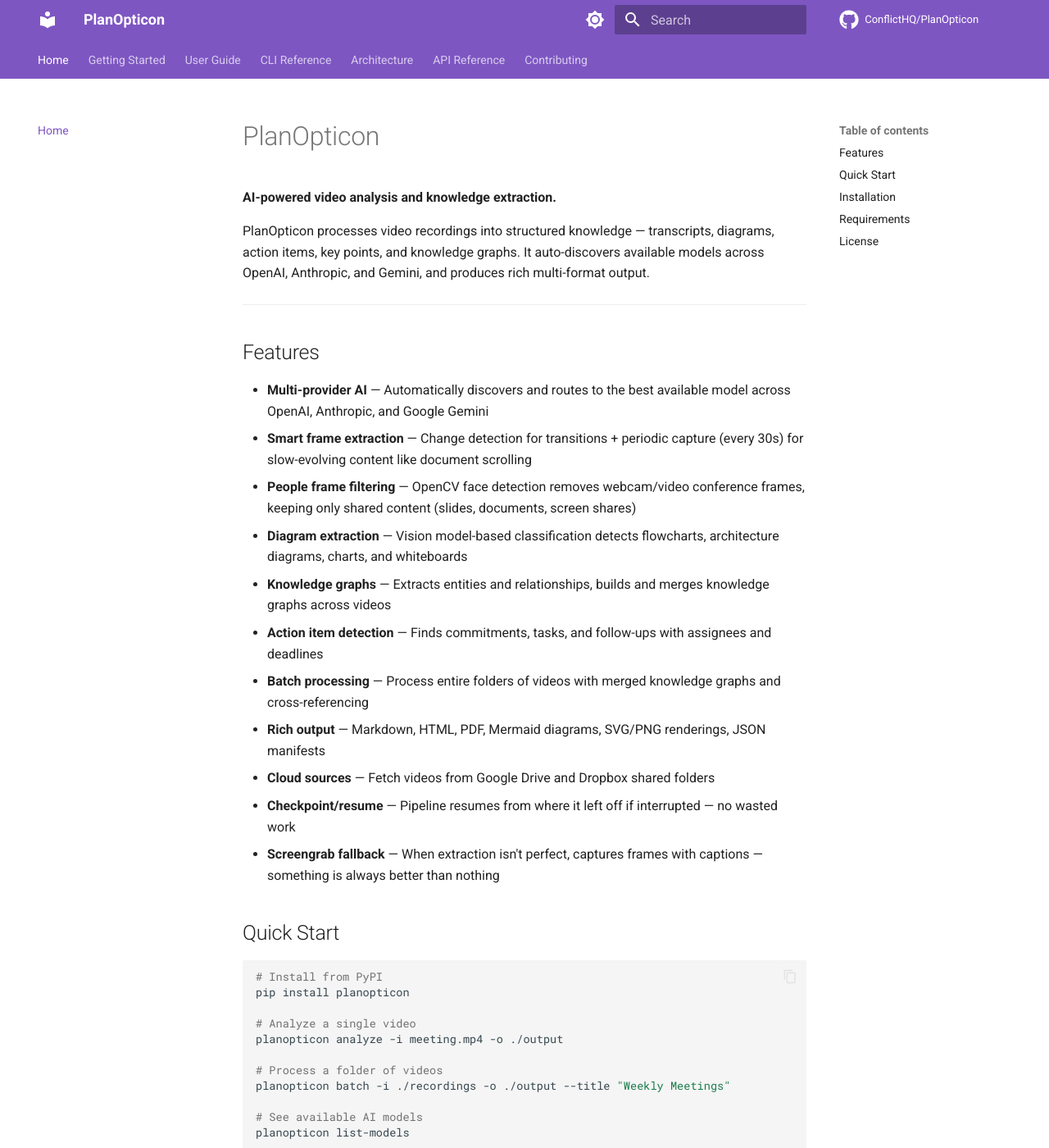
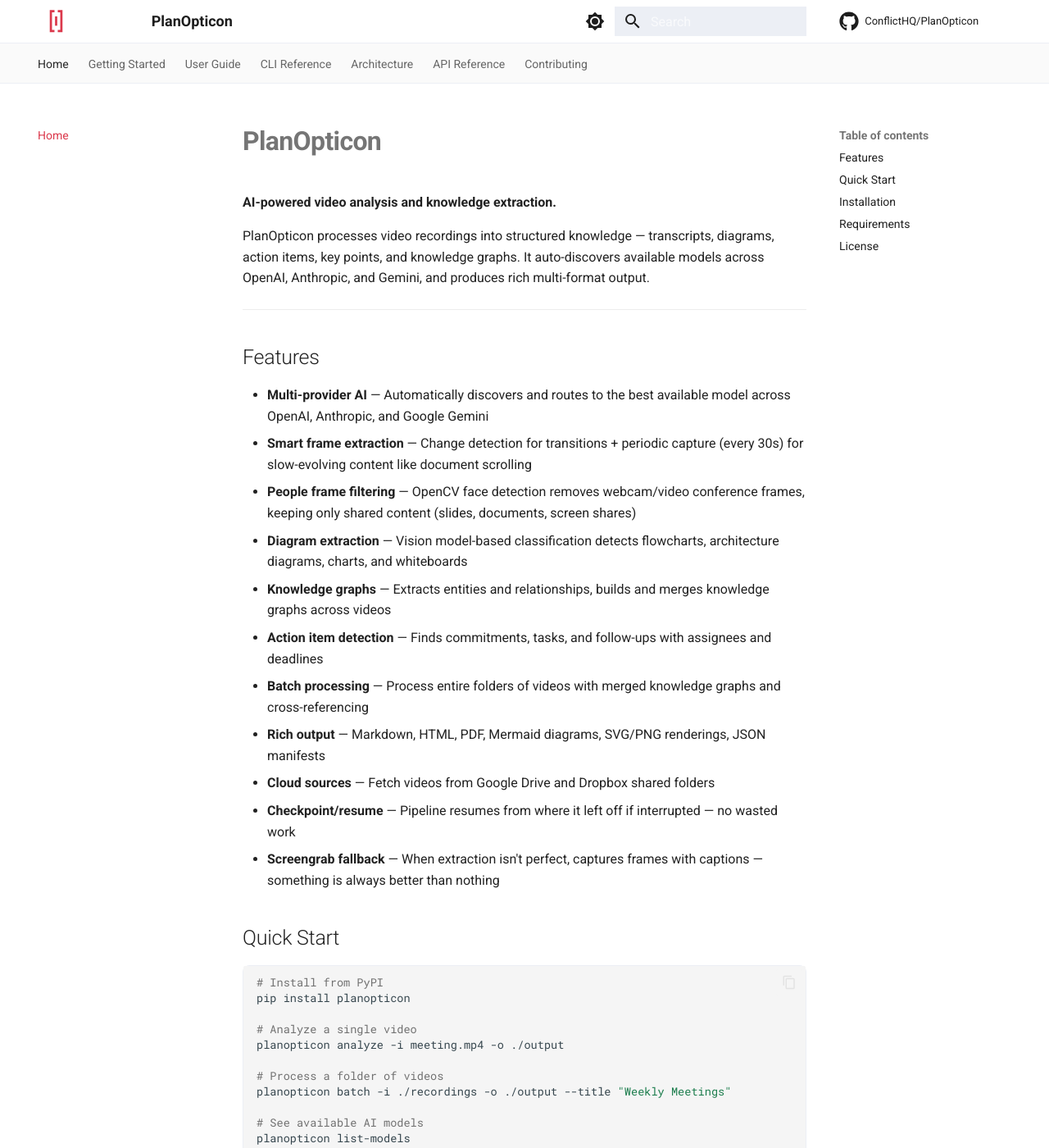
Before and after one commit to ConflictHQ/PlanOpticon, an MkDocs documentation site: the page built from docs/index.md, in a window 1280 px wide and 1400 px high. Shown: the whole window at 82% size. Built offline with MkDocs 1.6.1 and Material for MkDocs 9.7.7, drawn with Linux system fonts in a browser that asks for light colours; comment, search, counter and statistics services are not loaded.

Commit message:
Add CONFLICT branding to docs site
- Conflict logo (white + black variants) and favicon
- Custom CSS: brand colors (#DB394C red, #1D1D1D dark), styled
  header, tabs, tables, code blocks, scrollbar
- Dark mode as default, light/dark toggle
- Roboto font, header autohide

```diff
--- /dev/null
+++ b/docs/assets/css/custom.css
@@ -0,0 +1,156 @@
+/* CONFLICT brand overrides for MkDocs Material */
+
+:root {
+  --conflict-red: #DB394C;
+  --conflict-dark-red: #9C2633;
+  --conflict-pink: #FF1D5D;
+  --conflict-black: #1D1D1D;
+  --conflict-black-2: #282828;
+  --conflict-gray: #A8A8A7;
+  --conflict-light: #ECEFF5;
+}
+
+/* Dark scheme (default) */
+[data-md-color-scheme="slate"] {
+  --md-primary-fg-color: var(--conflict-black);
+  --md-primary-bg-color: #fff;
+  --md-accent-fg-color: var(--conflict-red);
+  --md-default-bg-color: var(--conflict-black);
+  --md-typeset-a-color: var(--conflict-red);
+}
+
+[data-md-color-scheme="slate"] .md-header {
+  background-color: var(--conflict-black);
+  border-bottom: 1px solid rgba(255, 255, 255, 0.08);
+}
+
+[data-md-color-scheme="slate"] .md-tabs {
+  background-color: var(--conflict-black-2);
+}
+
+/* Light scheme */
+[data-md-color-scheme="default"] {
+  --md-primary-fg-color: #fff;
+  --md-primary-bg-color: var(--conflict-black);
+  --md-accent-fg-color: var(--conflict-red);
+  --md-typeset-a-color: var(--conflict-red);
+}
+
+[data-md-color-scheme="default"] .md-header {
+  background-color: #fff;
+  border-bottom: 1px solid var(--conflict-light);
+  color: var(--conflict-black);
+}
+
+[data-md-color-scheme="default"] .md-header .md-header__topic,
+[data-md-color-scheme="default"] .md-header .md-header__title,
+[data-md-color-scheme="default"] .md-header .md-ellipsis {
+  color: var(--conflict-black);
+}
+
+[data-md-color-scheme="default"] .md-tabs {
+  background-color: #fafafa;
+  border-bottom: 1px solid var(--conflict-light);
+}
+
+[data-md-color-scheme="default"] .md-tabs__link {
+  color: var(--conflict-black-2);
+}
+
+[data-md-color-scheme="default"] .md-tabs__link--active,
+[data-md-color-scheme="default"] .md-tabs__link:hover {
+  color: var(--conflict-red);
+}
+
+[data-md-color-scheme="default"] .md-search__input {
+  background-color: var(--conflict-light);
+}
+
+/* Links */
+.md-typeset a:hover {
+  color: var(--conflict-pink);
+}
+
+/* Nav active items */
+.md-nav__link--active,
+.md-nav__link:hover {
+  color: var(--conflict-red) !important;
+}
+
+/* Code blocks */
+[data-md-color-scheme="slate"] .md-typeset code {
+  background-color: rgba(255, 255, 255, 0.06);
+}
+
+[data-md-color-scheme="slate"] .highlight pre {
+  background-color: #141414 !important;
+  border: 1px solid rgba(255, 255, 255, 0.06);
+  border-radius: 8px;
+}
+
+[data-md-color-scheme="default"] .highlight pre {
+  border: 1px solid var(--conflict-light);
+  border-radius: 8px;
+}
+
+/* Tables */
+.md-typeset table:not([class]) th {
+  background-color: var(--conflict-red);
+  color: #fff;
+}
+
+[data-md-color-scheme="default"] .md-typeset table:not([class]) th {
+  background-color: var(--conflict-red);
+  color: #fff;
+}
+
+/* Buttons / admonitions */
+.md-typeset .admonition,
+.md-typeset details {
+  border-radius: 8px;
+}
+
+/* Footer */
+.md-footer {
+  border-top: 1px solid rgba(255, 255, 255, 0.08);
+}
+
+[data-md-color-scheme="slate"] .md-footer {
+  background-color: var(--conflict-black);
+}
+
+/* Header logo sizing */
+.md-header__button.md-logo img,
+.md-header__button.md-logo svg {
+  height: 1.4rem;
+  width: auto;
+}
+
+/* Scrollbar styling for dark mode */
+[data-md-color-scheme="slate"] ::-webkit-scrollbar {
+  width: 8px;
+}
+
+[data-md-color-scheme="slate"] ::-webkit-scrollbar-track {
+  background: var(--conflict-black);
+}
+
+[data-md-color-scheme="slate"] ::-webkit-scrollbar-thumb {
+  background: var(--conflict-black-2);
+  border-radius: 4px;
+}
+
+[data-md-color-scheme="slate"] ::-webkit-scrollbar-thumb:hover {
+  background: #3a3a3a;
+}
+
+/* Content max width for readability */
+.md-grid {
+  max-width: 1220px;
+}
+
+/* Hero-style heading on index */
+.md-typeset h1 {
+  font-weight: 700;
+  letter-spacing: -0.02em;
+}
--- a/mkdocs.yml
+++ b/mkdocs.yml
@@ -7,21 +7,26 @@
 
 theme:
   name: material
+  logo: assets/images/conflict-logo.svg
+  favicon: assets/images/favicon.png
+  font:
+    text: Roboto
+    code: Roboto Mono
   palette:
+    - media: "(prefers-color-scheme: dark)"
+      scheme: slate
+      primary: custom
+      accent: custom
+      toggle:
+        icon: material/brightness-4
+        name: Switch to light mode
     - media: "(prefers-color-scheme: light)"
       scheme: default
-      primary: deep purple
-      accent: amber
+      primary: custom
+      accent: custom
       toggle:
         icon: material/brightness-7
         name: Switch to dark mode
-    - media: "(prefers-color-scheme: dark)"
-      scheme: slate
-      primary: deep purple
-      accent: amber
-      toggle:
-        icon: material/brightness-4
-        name: Switch to light mode
   features:
     - navigation.instant
     - navigation.tabs
@@ -32,8 +37,12 @@
     - search.highlight
     - content.code.copy
     - content.tabs.link
+    - header.autohide
   icon:
     repo: fontawesome/brands/github
+
+extra_css:
+  - assets/css/custom.css
 
 plugins:
   - search
```
Also changed, not shown: docs/assets/images/conflict-logo-black.svg (added), docs/assets/images/conflict-logo.svg (added), docs/assets/images/favicon.png (added).
